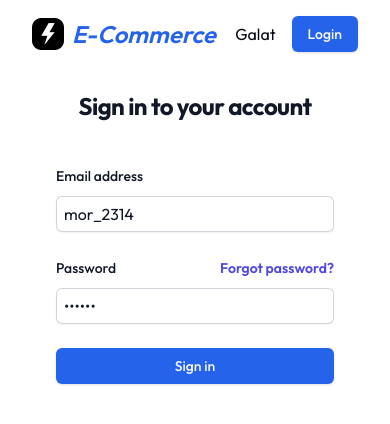
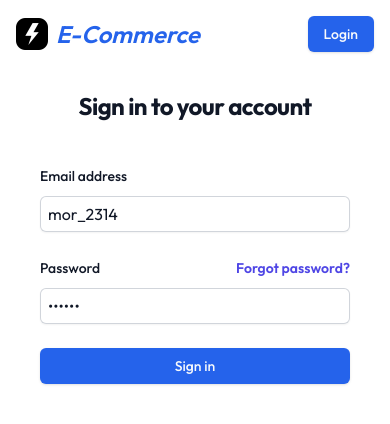
Before and after one commit to Rohit9894/-E-commerce-assignment-, a React (Vite) app: page /login in a window 390 px wide. Shown: the top 424 px of the page. Built offline with nearby package versions, Linux system fonts and the light colour scheme.

Commit message:
responsive-error solved

```diff
--- a/src/components/Navbar.tsx
+++ b/src/components/Navbar.tsx
@@ -32,7 +32,6 @@ const Navbar = () => {
             </Link>
           </div>
         )}
-        {isAuth?"Sahi":"Galat"}
         {!isAuth && (
           <Button
             onClick={() => (isAuth ? "" : navigate("/login"))}
--- a/tailwind.config.js
+++ b/tailwind.config.js
@@ -10,7 +10,7 @@ export default {
       },
       container: {
         center: true,
-        padding: "2rem",
+        padding: "1rem",
         screens: {
           "2xl": "1400px",
         },
```
